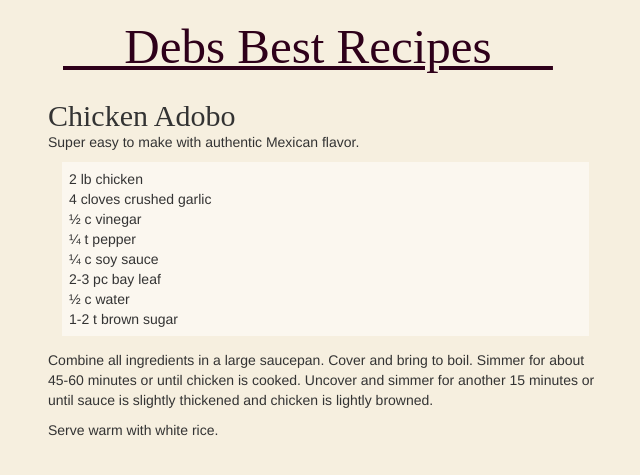
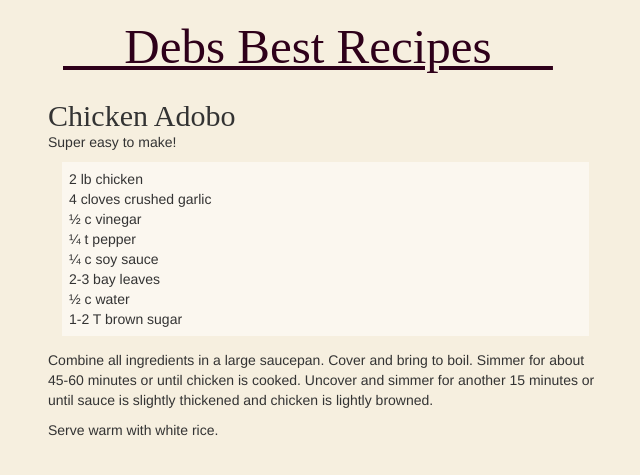
Before and after one commit to JonahBraun/debs-recipes, a Jekyll site: the page built from _posts/2005-09-07-chicken-adobo.md, in a window 1280 px wide. Shown: the top 475 px of the page, without its empty margins (7-647 px from the left). Built offline with Jekyll 4.4.1, drawn with Linux system fonts in a browser that asks for light colours; nearby versions of some CDN libraries; some web fonts are replaced; Markdown is read by kramdown in place of the engine named in the settings.

Commit message:
Update 2005-09-07-chicken-adobo.md

```diff
--- a/_posts/2005-09-07-chicken-adobo.md
+++ b/_posts/2005-09-07-chicken-adobo.md
@@ -3,16 +3,16 @@ layout: recipe
 title: Chicken Adobo
 category: poultry
 ---
-Super easy to make with authentic Mexican flavor.
+Super easy to make!
 
 - 2 lb chicken
 - 4 cloves crushed garlic
 - ½ c vinegar
 - ¼ t pepper
 - ¼ c soy sauce
-- 2-3 pc bay leaf
+- 2-3  bay leaves
 - ½ c water
-- 1-2 t brown sugar
+- 1-2 T brown sugar
 
 Combine all ingredients in a large saucepan. Cover and bring to boil. Simmer for about 45-60 minutes or until chicken is cooked. Uncover and simmer for another 15 minutes or until sauce is
 slightly thickened and chicken is lightly browned.
```
